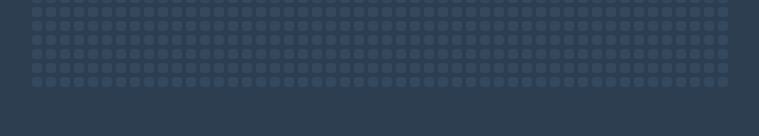
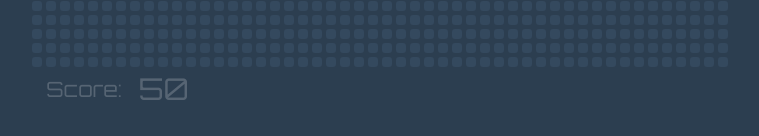
Before and after one commit to bvsatyaram/simple-snake-game, a plain HTML site: page index.html in a window 1280 px wide. Shown: the part 661-797 px from the top of the page, 260-1019 px from the left. Drawn offline with Linux system fonts and the light colour scheme.

Commit message:
Add Score

```diff
--- a/snake.css
+++ b/snake.css
@@ -1,3 +1,5 @@
+@import url("https://fonts.googleapis.com/css2?family=Orbitron&display=swap");
+
 :root {
   --grid-size: 50;
   --pixel-size: 10px;
@@ -17,6 +19,7 @@ body {
   align-items: center;
   justify-content: center;
   min-height: 100vh;
+  font-family: "Orbitron", sans-serif;
 }
 
 #snake {
@@ -40,3 +43,15 @@ body {
 #snake .pixel.fruit {
   background-color: #e74c3c;
 }
+
+#snake .score-card {
+  color: rgba(255, 255, 255, 0.2);
+  font-size: 30px;
+  line-height: 40px;
+}
+
+#snake .score-card::before {
+  content: "Score: ";
+  display: inline-block;
+  transform: scale(0.7);
+}
--- a/snake.js
+++ b/snake.js
@@ -11,6 +11,13 @@ class Snake {
     this.direction = this.directions.right;
     this.body = [];
     this.frameInterval = 100;
+    this.score = 0;
+  }
+
+  addScoreCard() {
+    this.scoreCard = document.createElement("div");
+    this.scoreCard.classList.add("score-card");
+    this.canvas.appendChild(this.scoreCard);
   }
 
   drawFruit() {
@@ -37,11 +44,16 @@ class Snake {
     }
   }
 
+  drawScore() {
+    this.scoreCard.innerHTML = this.score;
+  }
+
   drawSnake() {
     this.getPixel(this.addedPixel).classList.add("on");
     if (this.removedPixel) {
       this.getPixel(this.removedPixel).classList.remove("on");
     }
+    this.drawScore();
   }
 
   getRandomCoordinates() {
@@ -59,6 +71,7 @@ class Snake {
 
   handleFruitEat() {
     this.drawFruit();
+    this.score = Math.floor(this.score * 1.25);
   }
 
   handleUserInput(key) {
@@ -76,7 +89,6 @@ class Snake {
         this.direction = this.directions.left;
         break;
     }
-    console.log(key);
   }
 
   head() {
@@ -88,6 +100,7 @@ class Snake {
       this.canvas = document.getElementById("snake");
       if (this.canvas) {
         this.drawGrid();
+        this.addScoreCard();
         this.spawnSnake();
         this.drawFruit();
         this.runSnake();
@@ -120,6 +133,7 @@ class Snake {
     // Add new head
     this.addedPixel = newHead;
     this.body.unshift(newHead);
+    this.score++;
 
     // Remove the tail
     if (
```
